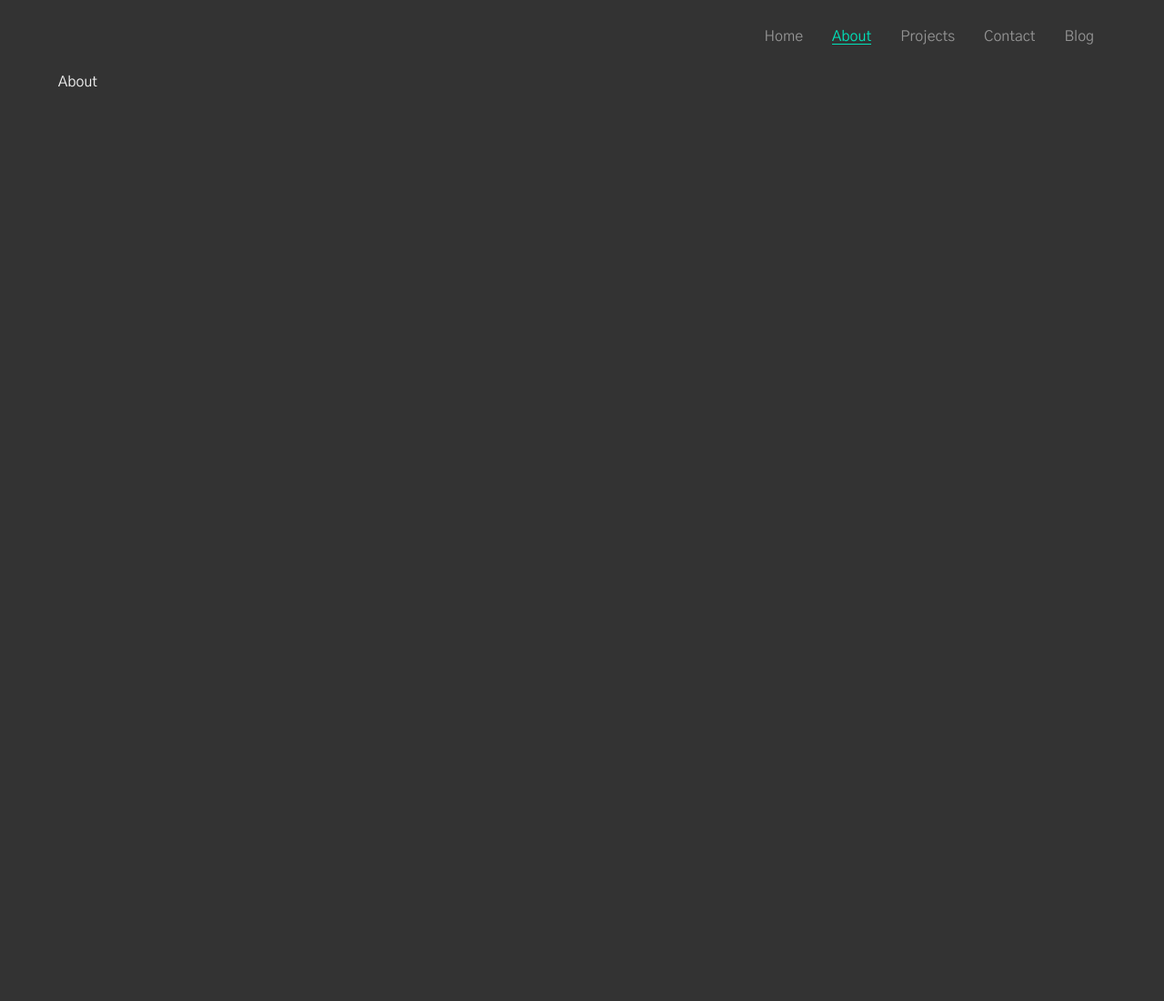
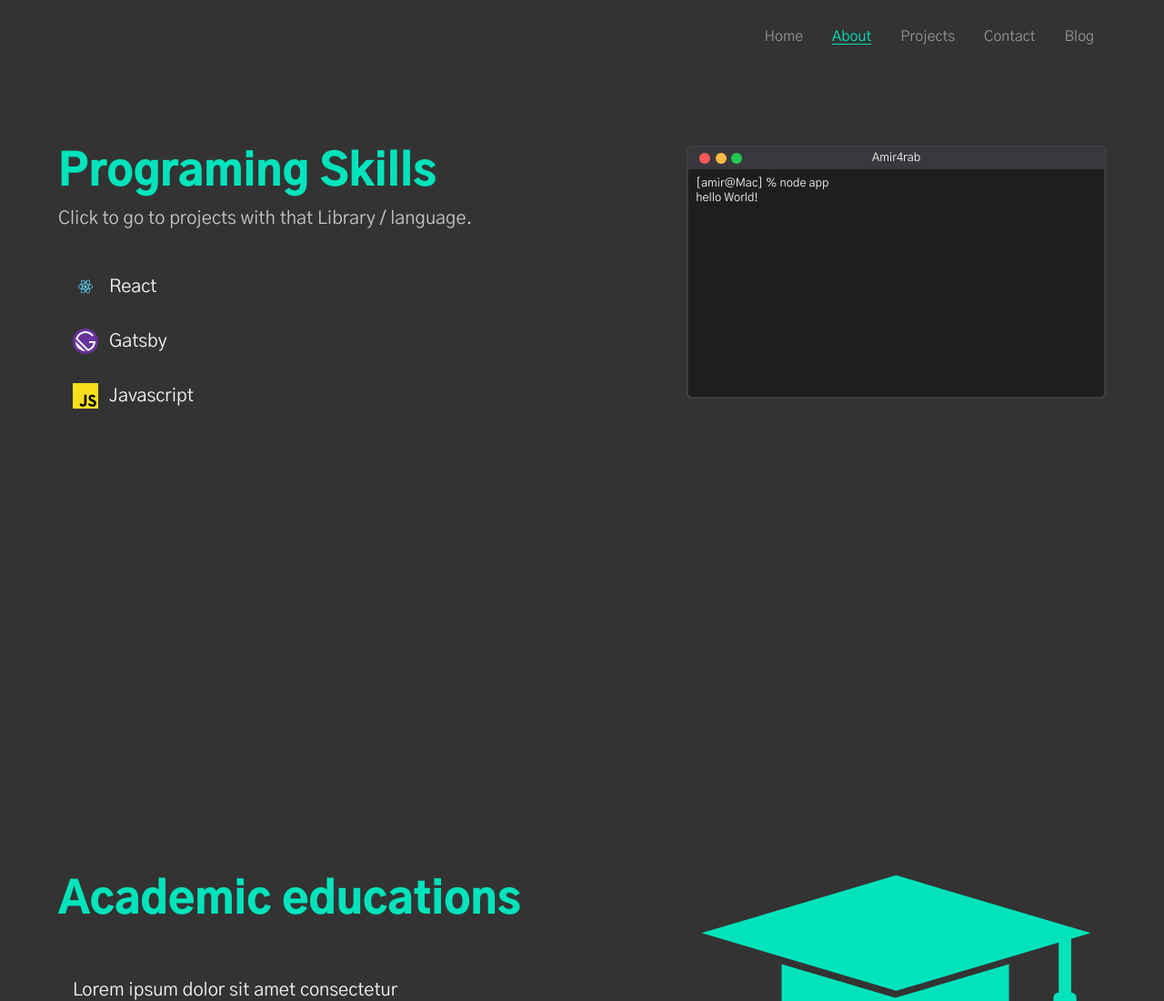
Before and after one commit to amir4rab/portfolio-netlifycms, a Gatsby site: page /about in a window 1280 px wide. Shown: the top 1100 px of the page at 91% size. Before the commit the page ends 800 px from the top, so only its background shows below. Built offline with nearby package versions, Linux system fonts and the light colour scheme; Gatsby itself is replaced by a stand-in of ours.

Commit message:
added about component to about page

```diff
--- /dev/null
+++ b/src/pageComponents/about/about.jsx
@@ -0,0 +1,17 @@
+import React from 'react';
+
+import AEducation from '../../components/aboutComponents/aEducation';
+import ALanguage from '../../components/aboutComponents/aLanguage';
+import AProgramming from '../../components/aboutComponents/aProgramming';
+
+function AboutComponent() {
+    return (
+        <div>
+            <AProgramming />
+            <AEducation />
+            <ALanguage />
+        </div>
+    );
+};
+
+export default AboutComponent;
--- a/src/pages/about.js
+++ b/src/pages/about.js
@@ -1,11 +1,8 @@
 import React from 'react';
+import AboutComponent from '../pageComponents/about/about';
 
 function AboutPage() {
-    return (
-        <div>
-            About
-        </div>
-    );
+    return <AboutComponent />;
 };
 
 export default AboutPage;
```
